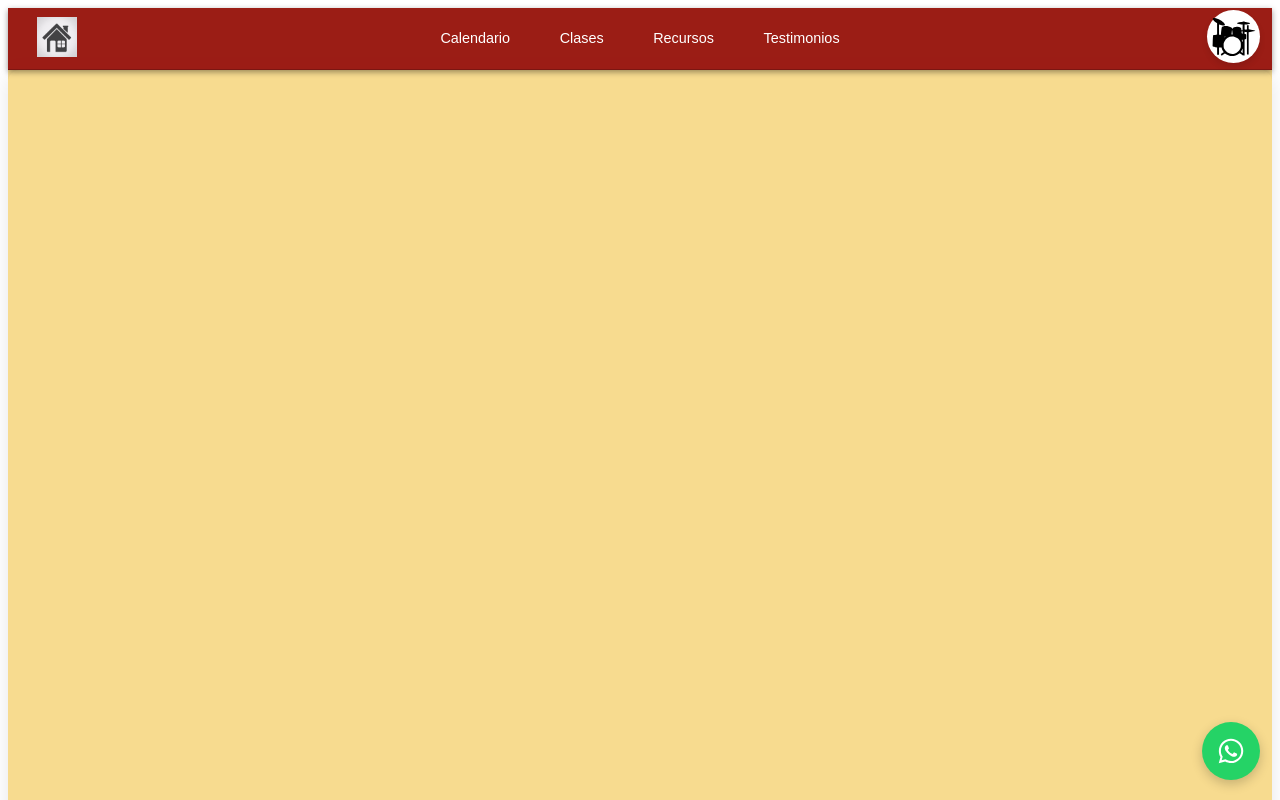
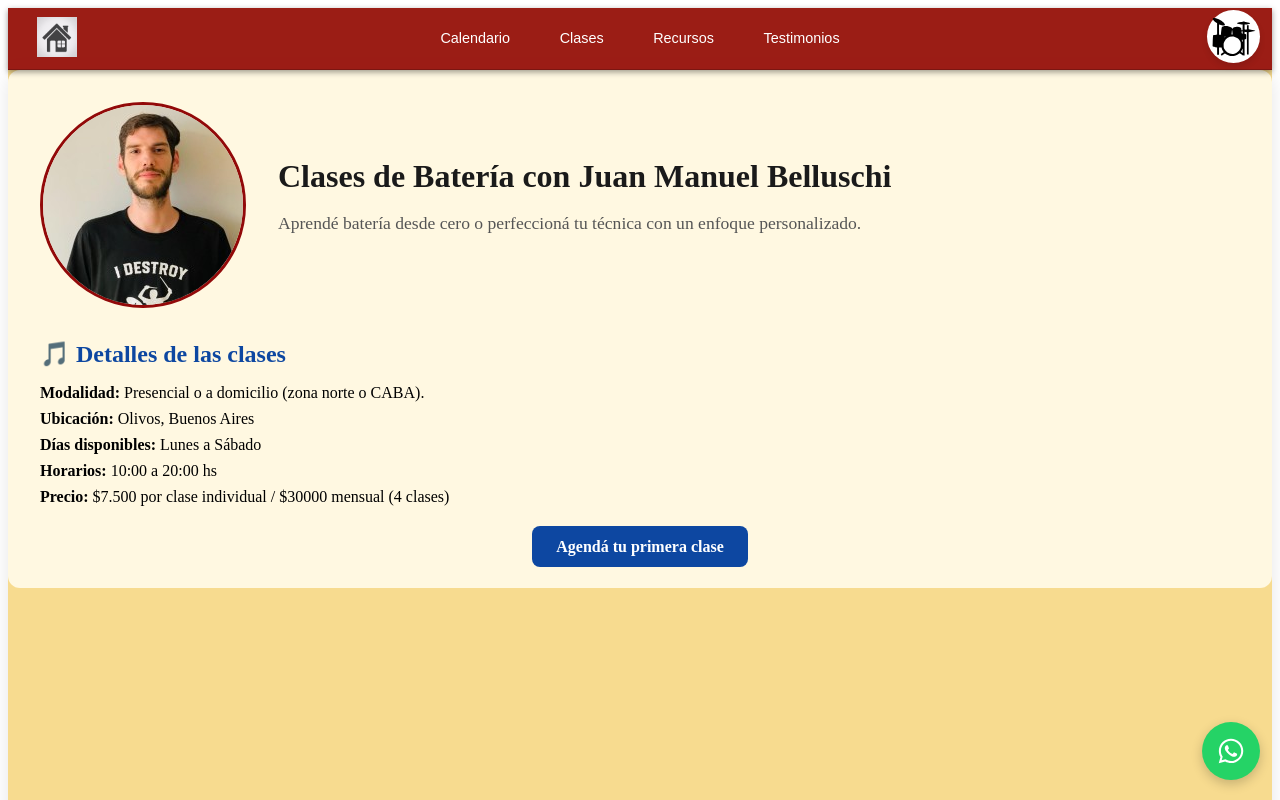
Before and after one commit to Ferk94/Portfolio-Juanma, a Next.js app: page / in a window 1280 px wide. Shown: the top 800 px of the page. Built offline with nearby package versions, Linux system fonts and the light colour scheme.

Commit message:
feat: resources y clases de profesor finalizadas

```diff
--- a/src/app/components/professor/CalendarView.module.css
+++ b/src/app/components/professor/CalendarView.module.css
@@ -1,6 +1,10 @@
 .calendarContainer {
+  display: flex;
+  justify-content: center;
+  flex-direction: column;
+  align-items: center;
   max-width: 400px;
-  margin: 2rem auto;
+  margin: 1rem auto;
   padding: 1rem;
   background-color: #ffffff;
   border-radius: 10px;
--- a/src/app/components/professor/LandingPageProfessor.jsx
+++ /dev/null
@@ -1,19 +0,0 @@
-import styles from "./LandingPageProfessor.module.css"
-
-// interface ContentProfessorProps {
-//   activeSection: string; // Prop para saber qué sección renderizar
-// }
-
-const LandingPageProfessor = () => {
-
-
-  return (
-    <section className={styles.section}>
-      {/* <h2 className={styles.parrafo}>Bienvenidos!</h2>
-
-      <p>Consultá precios, horarios y agendá directamente tu primer clase!.</p> */}
-    </section>
-  );
-};
-
-export default LandingPageProfessor;
--- a/src/app/components/professor/LandingPageProfessor.module.css
+++ b/src/app/components/professor/LandingPageProfessor.module.css
@@ -1,36 +1,62 @@
-.section {
-  width: 100%;
-  height: 500px;
-  padding-bottom: 6rem; /* deja espacio para el footer */
-  /* background-image: url('/landingPageProfessor.jpeg'); */
-  /* background-color: #ffffff; */
-  background-size: cover;
-  background-position: center;
-  background-repeat: no-repeat;
-  position: relative;
+.container {
+  padding: 2rem;
+  background-color: #fff8e1;
+  border-radius: 12px;
+}
+
+.header {
   display: flex;
-  opacity: 0.9;
-  flex-direction: column;
-  justify-content: center;
   align-items: center;
+  gap: 2rem;
+  margin-bottom: 2rem;
+}
+
+.profileImage {
+  border-radius: 50%;
+  border: 3px solid #920909;
+}
+
+.textInfo h1 {
+  margin: 0;
+  font-size: 2rem;
+  color: #1a1a1a;
+}
+
+.textInfo p {
+  font-size: 1.1rem;
+  color: #555;
+}
+
+.classDetails h2 {
+  margin-bottom: 1rem;
+  color: #0d47a1;
+}
+
+.classDetails ul {
+  list-style: none;
+  padding: 0;
+}
+
+.classDetails li {
+  margin-bottom: 0.5rem;
+  font-size: 1rem;
+}
+
+.cta {
+  margin-top: 2rem;
   text-align: center;
 }
 
-/* Opcional: mejora contraste del texto */
-.parrafo {
-  font-size: 3rem;
+.ctaButton {
+  background-color: #0d47a1;
   color: white;
-  z-index: 1;
-  text-shadow: 2px 2px 4px rgba(0, 0, 0, 0.6);
+  padding: 0.75rem 1.5rem;
+  border-radius: 8px;
+  text-decoration: none;
+  font-weight: bold;
+  transition: background 0.3s ease;
 }
 
-.section::before {
-  content: '';
-  position: absolute;
-  top: 0;
-  left: 0;
-  height: 100%;
-  width: 100%;
-  /* background-color: rgba(0,0,0,0.4); fondo oscuro transparente */
-  z-index: 0;
+.ctaButton:hover {
+  background-color: #1565c0;
 }
--- /dev/null
+++ b/src/app/components/professor/LandingPageProfessor.tsx
@@ -0,0 +1,39 @@
+import styles from './LandingPageProfessor.module.css';
+import Image from 'next/image';
+
+export default function LandingPageProfessor() {
+  return (
+    <section className={styles.container}>
+      <div className={styles.header}>
+        <Image
+          src="/perfilProfessor.jpeg" // reemplazar con tu imagen
+          alt="Profesor de batería"
+          width={200}
+          height={200}
+          className={styles.profileImage}
+        />
+        <div className={styles.textInfo}>
+          <h1>Clases de Batería con Juan Manuel Belluschi</h1>
+          <p>Aprendé batería desde cero o perfeccioná tu técnica con un enfoque personalizado.</p>
+        </div>
+      </div>
+
+      <div className={styles.classDetails}>
+        <h2>🎵 Detalles de las clases</h2>
+        <ul>
+          <li><strong>Modalidad:</strong> Presencial o a domicilio (zona norte o CABA).</li>
+          <li><strong>Ubicación:</strong> Olivos, Buenos Aires</li>
+          <li><strong>Días disponibles:</strong> Lunes a Sábado</li>
+          <li><strong>Horarios:</strong> 10:00 a 20:00 hs</li>
+          <li><strong>Precio:</strong> $7.500 por clase individual / $30000 mensual (4 clases)</li>
+        </ul>
+      </div>
+
+      <div className={styles.cta}>
+        <a href="#contacto" className={styles.ctaButton}>
+          Agendá tu primera clase
+        </a>
+      </div>
+    </section>
+  );
+}
--- a/src/app/components/professor/ProfessorView.module.css
+++ b/src/app/components/professor/ProfessorView.module.css
@@ -1,13 +1,18 @@
 .container {
-  height: 100vh;
-  background-color:#f7db8fff;
+  /* display: flex;
+  flex-direction: column; */
+  min-height: 100vh;
+  background-color:#f7db8f;
 }
 
 .content {
+  display: flex;
+  flex-direction: column;
+  flex-grow: 1;
   max-width: 100%;
   margin: 0 auto;
   /* background-color: white; */
-  height: 100vh;
+  min-height: 100vh;
   /* padding: 2rem; */
   border-radius: 12px;
   box-shadow: 0 4px 20px rgba(0, 0, 0, 0.1);
--- /dev/null
+++ b/src/app/components/professor/Resources.module.css
@@ -0,0 +1,43 @@
+.resourcesSection {
+  display: flex;
+  justify-content: center;
+  align-items: center;
+  flex-direction: column;
+  padding-bottom: 4rem;
+  background-color: #f7db8f;
+  min-height: 80vh;
+}
+
+.title {
+  font-size: 1.8rem;
+  margin-bottom: 1.5rem;
+  text-align: center;
+}
+
+.resourceCard {
+  background: white;
+  padding: 1.5rem;
+  width: 90%;
+  margin-bottom: 2rem;
+  border-radius: 8px;
+  box-shadow: 0 2px 6px rgba(0, 0, 0, 0.1);
+}
+
+.resourceCard h3 {
+  margin-bottom: 0.5rem;
+}
+
+.downloadButton {
+  display: inline-block;
+  margin-top: 0.5rem;
+  padding: 0.5rem 1rem;
+  background-color: #920909;
+  color: white;
+  text-decoration: none;
+  border-radius: 5px;
+  transition: background-color 0.3s ease;
+}
+
+.downloadButton:hover {
+  background-color: #6e0606;
+}
--- a/src/app/components/professor/Resources.tsx
+++ b/src/app/components/professor/Resources.tsx
@@ -1,15 +1,48 @@
-// /components/professor/Resources.tsx
 import React from "react";
+import styles from "./Resources.module.css";
 
 const Resources: React.FC = () => {
   return (
-    <section>
-      <h2>Recursos Educativos</h2>
-      <ul>
-        <li>PDF: Introducción a la Batería</li>
-        <li>Video: Técnica Básica de Batería</li>
-        <li>Libro Recomendado: La Batería para Todos los Niveles</li>
-      </ul>
+    <section className={styles.resourcesSection}>
+      <h2 className={styles.title}>📚 Recursos Educativos</h2>
+
+      <div className={styles.resourceCard}>
+        <h3>📄 PDF: Introducción a la Batería</h3>
+        <p>Descargá una guía para empezar con lo básico de la batería.</p>
+        <a
+          href="/pdf/introduccion-bateria.pdf"
+          download
+          className={styles.downloadButton}
+        >
+          Descargar PDF
+        </a>
+      </div>
+
+      <div className={styles.resourceCard}>
+        <h3>🎥 Video: Técnica Básica</h3>
+        <p>Un video corto para practicar técnica de manos y coordinación.</p>
+        <iframe
+          width="100%"
+          height="315"
+          src="https://www.youtube.com/embed/aLzICL_gPgA"
+          title="Video de Técnica"
+          frameBorder="0"
+          allowFullScreen
+        ></iframe>
+      </div>
+
+      <div className={styles.resourceCard}>
+        <h3>📘 Libro Gratuito Recomendado</h3>
+        <p>Lectura recomendada para todos los niveles.</p>
+        <a
+          href="https://www.balmacedartejoven.cl/site/wp-content/uploads/2020/04/Libro_Metodo-Manuel-Paez-Franco.pdf"
+          target="_blank"
+          rel="noopener noreferrer"
+          className={styles.downloadButton}
+        >
+          Ver libro
+        </a>
+      </div>
     </section>
   );
 };
--- /dev/null
+++ b/src/app/layout.module.css
@@ -0,0 +1,9 @@
+.containerLayout {
+  min-height: 100vh;
+  display: flex;
+  flex-direction: column;
+}
+
+.mainContent {
+  flex-grow: 1;
+}
--- a/src/app/layout.tsx
+++ b/src/app/layout.tsx
@@ -1,5 +1,6 @@
 // app/layout.tsx
-import "./globals.css"; // si usás Tailwind o CSS global
+// import "./globals.css"; // si usás Tailwind o CSS global
+import styles from './layout.module.css'
 import type { ReactNode } from "react";
 import { ViewModeProvider } from "./context/ViewModeContext";
 import FooterFerk from "./components/footers/FooterFerk";
@@ -15,24 +16,18 @@ export default function RootLayout({ children }: { children: ReactNode }) {
     <html lang="es">
       <body>
         <ViewModeProvider>
-          <div className="flex flex-col min-h-screen">
-            {/* <header className="w-full flex justify-between items-center p-4 bg-black text-white">
-              <h1 className="text-2xl font-bold">Portfolio Baterista</h1>
-              <ViewToggle />
-            </header> */}
-
-            <main className="flex-grow">{children}</main>
-
-            {/* <footer className="w-full p-4 bg-neutral-900 text-white text-center text-sm">
-              © {new Date().getFullYear()} Hecho con ❤️ por Fer
-            </footer> */}
+          <div className={styles.containerLayout}>
+            <main className={styles.mainContent}>
+              {/* <div style={{ border: "2px solid blue", minHeight: "200px" }}>
+                [DEBUG] Dentro de main
+              </div> */}
+              {children}
+              </main>
             <FooterProfessor />
             <FooterFerk />
           </div>
         </ViewModeProvider>
-
       </body>
-
     </html>
   );
 }
```
Also changed, not shown: src/app/page.tsx (+0 -7 lines), public/perfilProfessor.jpeg (added), public/professorColors.txt, src/app/components/professor/CalendarView.tsx (renamed from src/app/components/professor/CalendarView.jsx), 1 other file (tests, documents, lock files or other folders).
